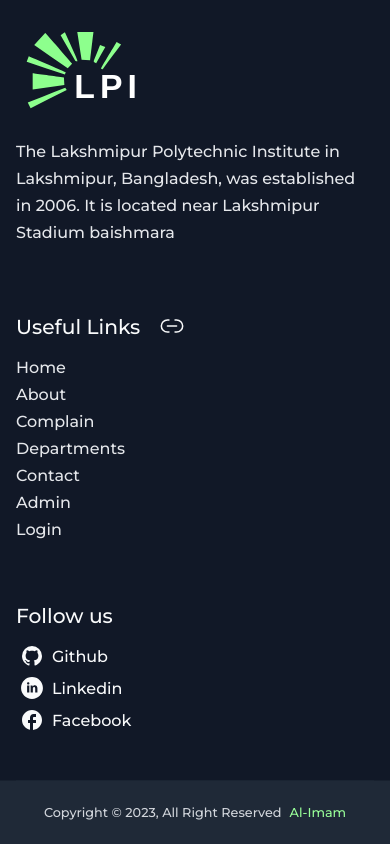
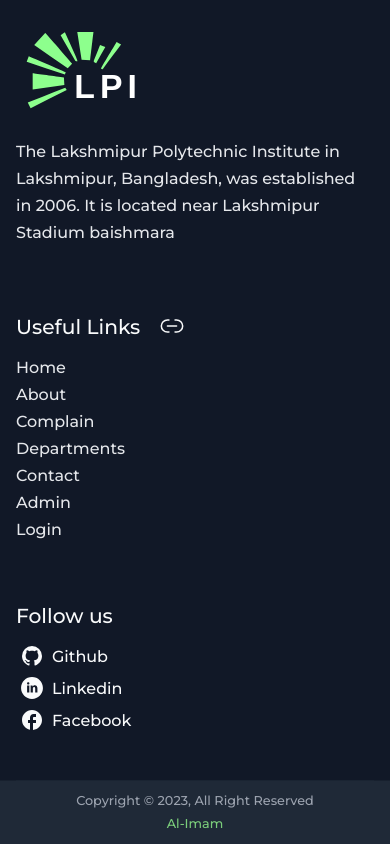
Before and after one commit to al-imam/lpi, a React (Vite) app: page / in a window 390 px wide. Shown: the part 7367-8211 px from the top of the page. Built offline with nearby package versions, Linux system fonts and the light colour scheme; no server answers; the database is empty.

Commit message:
Fix text overflow in footer

```diff
--- a/src/components/Footer/footer.module.css
+++ b/src/components/Footer/footer.module.css
@@ -148,7 +148,7 @@
 .footerCopyRight {
   grid-column: 1 / -1;
   background-color: var(--gray-800);
-  color: var(--gray-300);
+  color: var(--gray-400);
   display: flex;
   column-gap: 0.5rem;
   justify-content: center;
@@ -160,6 +160,7 @@
 
 .footerCopyRight a {
   color: var(--primary);
+  filter: brightness(0.8);
 }
 
 .socialItem:focus-visible,
@@ -183,5 +184,7 @@
 @media only screen and (max-width: 26rem) {
   .footerCopyRight {
     font-size: 0.8rem;
+    flex-direction: column;
+    row-gap: 0.5rem;
   }
 }
```
